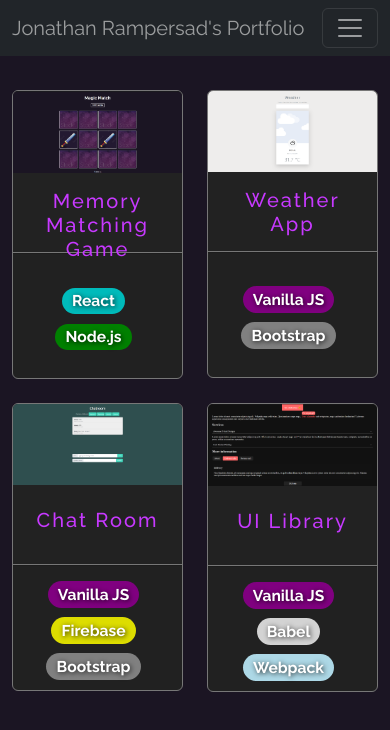
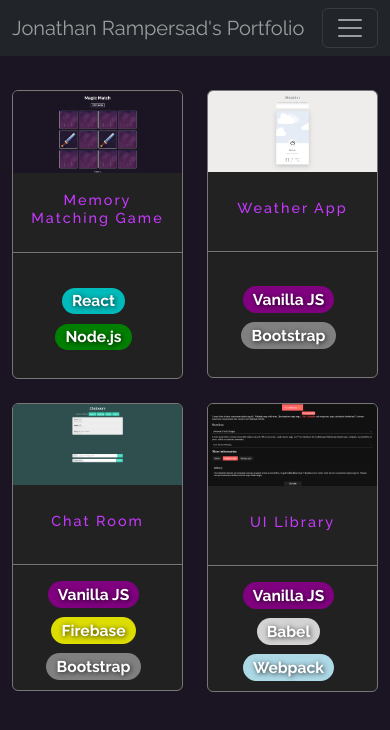
Before and after one commit to jono-rams/portfolio, a React (Create React App) app: page / in a window 390 px wide. Shown: the top 730 px of the page. Built offline with nearby package versions, Linux system fonts and the light colour scheme.

Commit message:
Minor media query change for better mobile look

```diff
--- a/src/components/ProjectGrid.css
+++ b/src/components/ProjectGrid.css
@@ -48,6 +48,9 @@
 }
 
 @media (max-width: 512px) {
+  .proj-grid .card-title {
+    font-size: 0.7em;
+  }
   .proj-grid .card-footer {
     height: 125px;
   }
@@ -55,3 +58,9 @@
     font-size: 0.65em !important;
   }
 }
+
+@media (max-width: 400px) {
+  .proj-grid .card-title {
+    font-size: 0.6em;
+  }
+}
```
